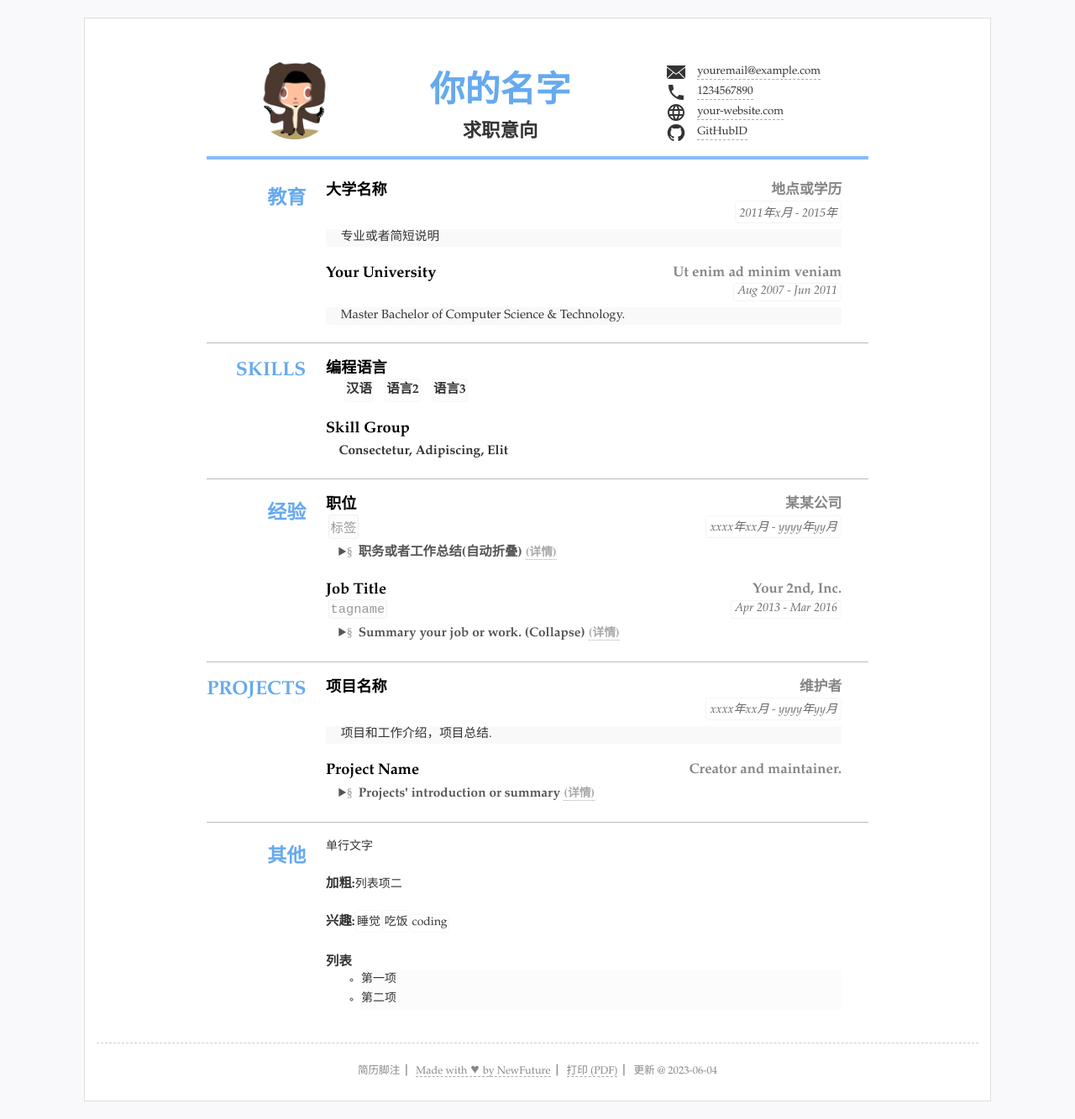
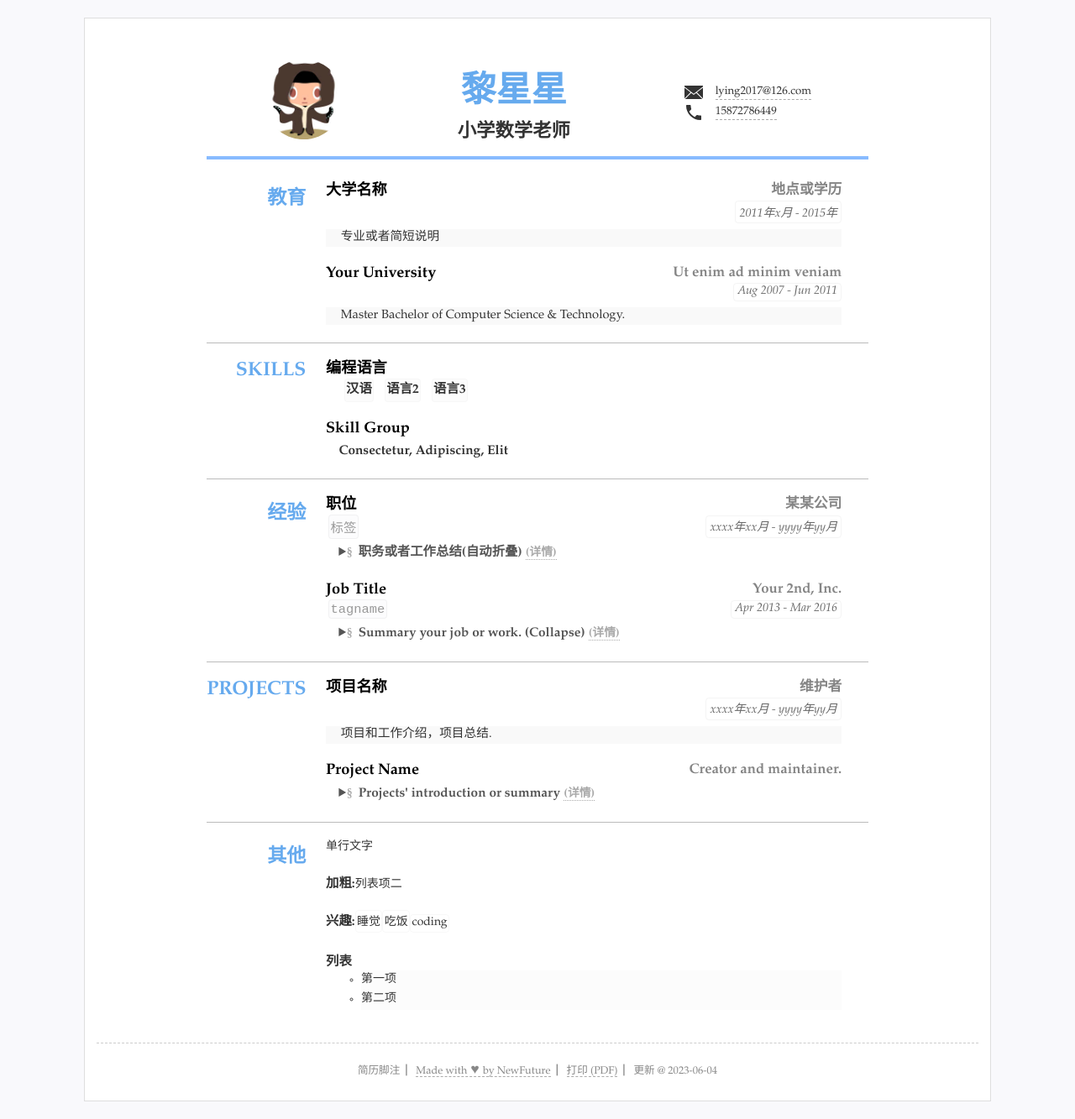
Before and after one commit to lying2020/liying, a Jekyll site: the page built from index.html, in a window 1280 px wide. Shown: the whole page at 84% size. Built offline with Jekyll 4.4.1, drawn with Linux system fonts in a browser that asks for light colours.

Commit message:
Update resume.yml
update

```diff
--- a/_data/resume.yml
+++ b/_data/resume.yml
@@ -1,26 +1,20 @@
 # 数据格式可以为 yaml(文件以.yml结尾) 或者json(文件以.json结尾)
 # 如果YAML格式的数据请先检查格式是否有误，可选检查工具 http://www.yamllint.com
 
-title: "简历标题"
+title: "简历"
 lang: "zh" #语言设置 zh表示中文 en 表示英语
-name: "你的名字"
-jobtitle: "求职意向" #可空不显示
+name: "黎星星"
+jobtitle: "小学数学老师" #可空不显示
 photo: "assets/img/photo.jpg" #照片可空，不显示
 
 #联系方式
 contact: #联系方式连接等3~5行
-- text: "youremail@example.com" #文本内容
-  href: 'mailto:youremail@example.com' #链接，无链接则空
+- text: "lying2017@126.com" #文本内容
+  href: 'mailto:liying@126.com' #链接，无链接则空
   icon: 'icons/email.svg' #图标 svg文件
-- text: "1234567890"
-  href: 'tel:1234567890'
+- text: "15872786449"
+  href: 'tel:15872786449'
   icon: 'icons/phone.svg'
-- text: "your-website.com"
-  href: 'http://your-website.com'
-  icon: 'icons/web.svg'
-- text: "GitHubID"
-  href: 'https://github.com/NewFuture'
-  icon: "icons/github.svg"
   attr: 'target="_blank"' #新标签页打开
   # - text: "地址"
   #   icon: "icons/location.svg"
```
